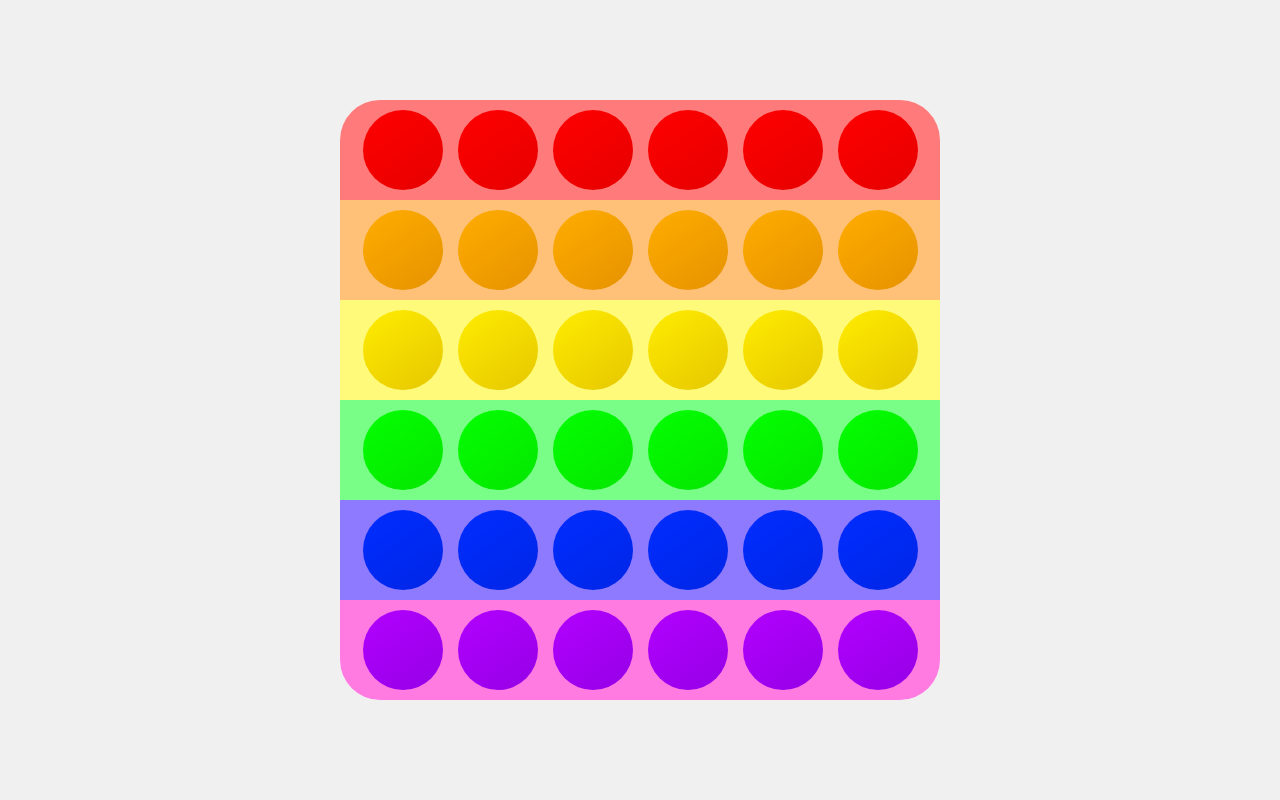
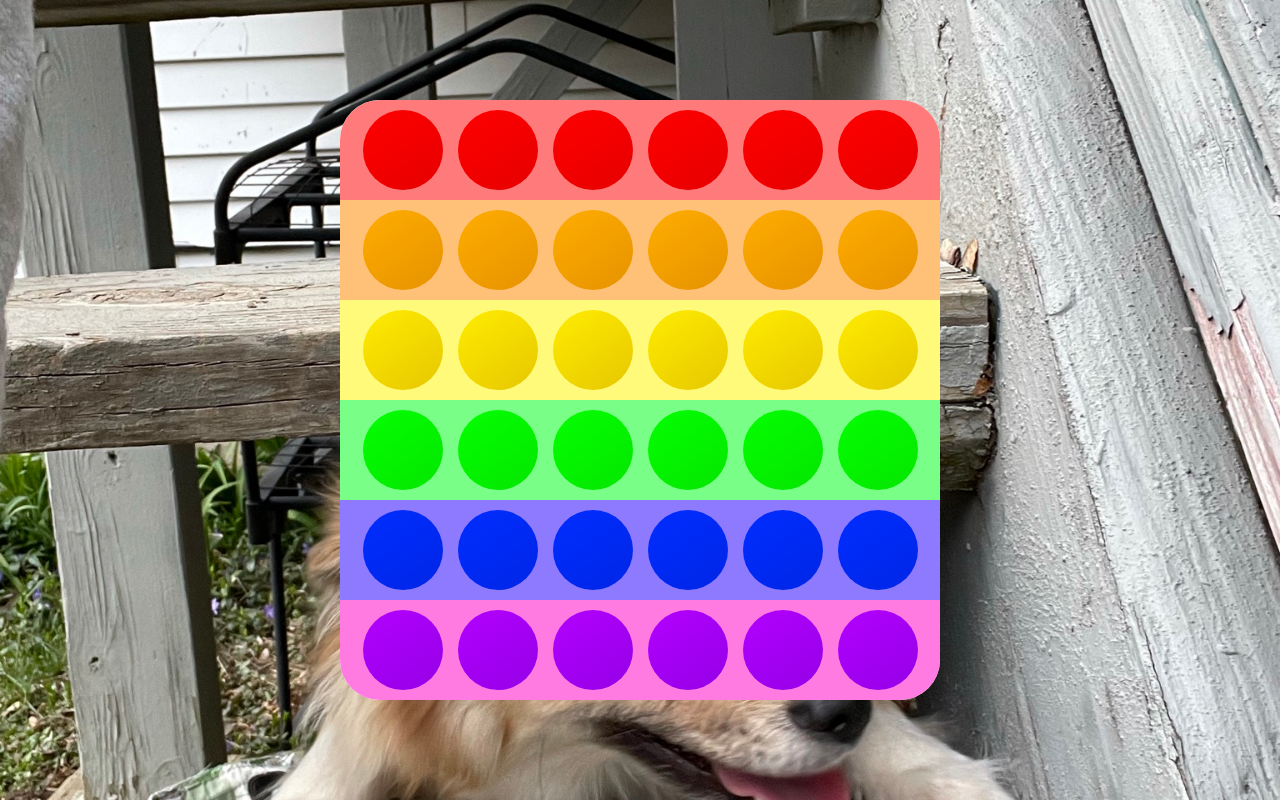
Before and after one commit to LilyLeabo/lilyleabo.com, a plain HTML site: page index.html in a window 1280 px wide. Drawn offline with nearby package versions, Linux system fonts and the light colour scheme.

Commit message:
adding bunny to the background

```diff
--- a/style.css
+++ b/style.css
@@ -5,7 +5,9 @@ body {
   margin: 0;
   padding: 0;
   min-height: 100vh;
-  background: #f0f0f0;
+  background-image: url("bunny.jpg");
+  background-size: cover;
+  background-position-y: center;
 }
 
 .popit {
```
Also changed, not shown: bunny.jpg (added).
